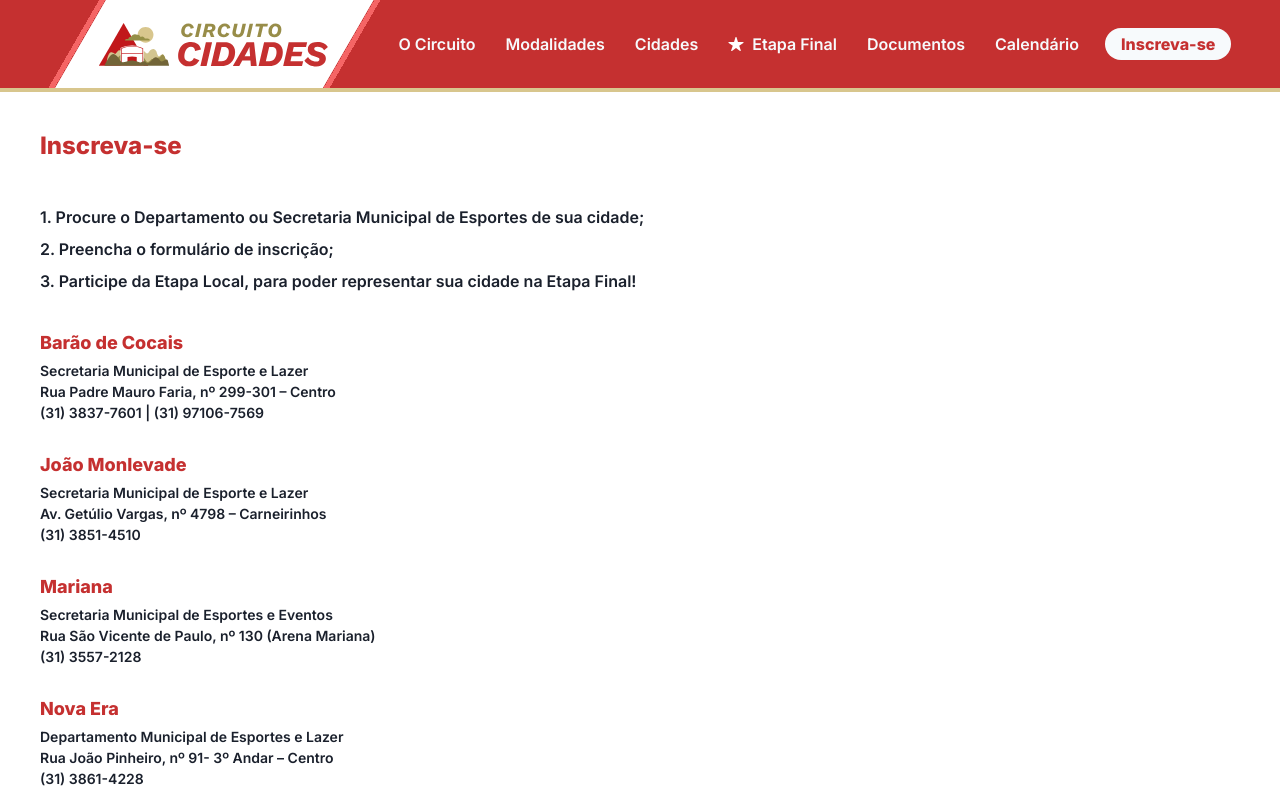
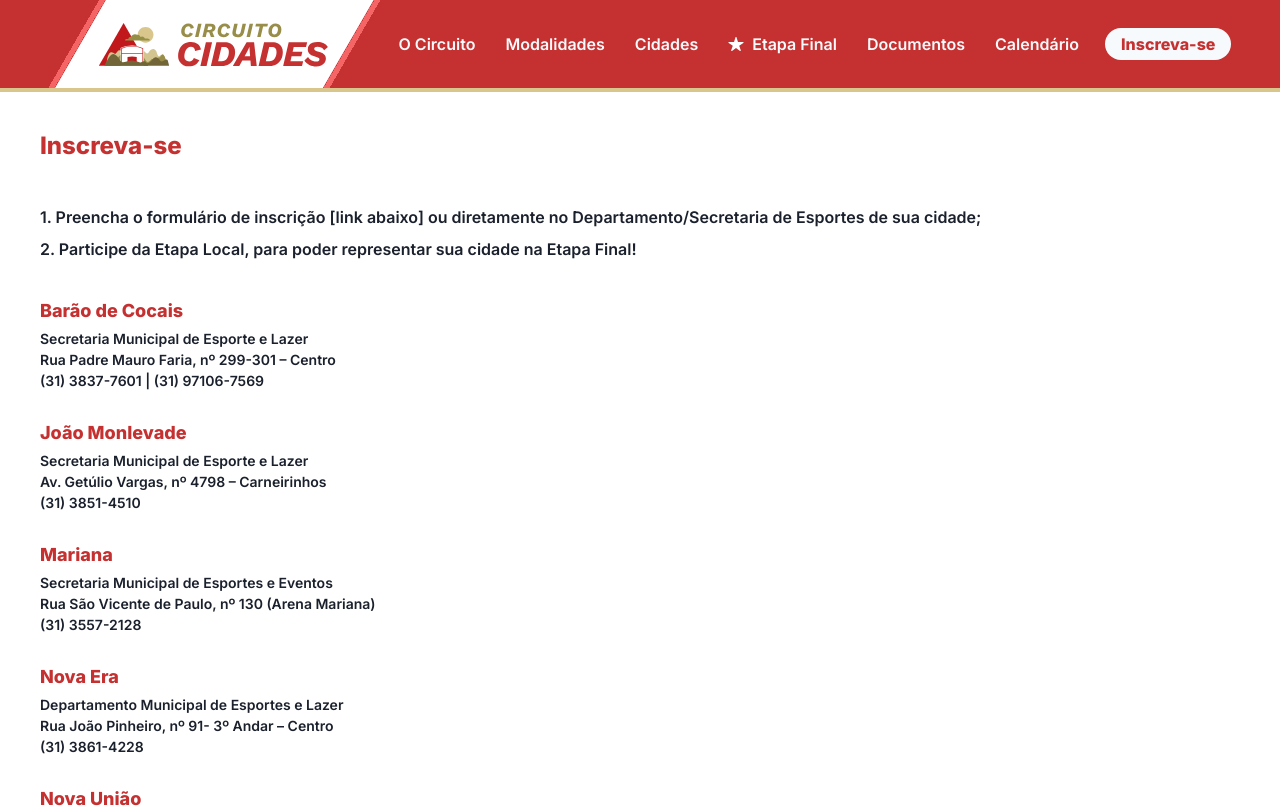
Before and after one commit to nextimecode/circuito-cidades, a Next.js app: page /inscricoes in a window 1280 px wide. Shown: the top 808 px of the page. Built offline with nearby package versions, Linux system fonts and the light colour scheme.

Commit message:
feat: release 0.11.0

```diff
--- a/src/pages/api/stage.ts
+++ b/src/pages/api/stage.ts
@@ -3,39 +3,39 @@ import { MonthForCalendarProps } from '../../types/types'
 export const stage = [
   {
     date: '16 e 17 de Outubro',
-    city: ['Ouro Preto', 'São Domingos do Prata']
+    city: ['Etapa Ouro Preto', 'Etapa São Domingos do Prata']
   },
   {
     date: '23 e 24 de Outubro',
-    city: ['João Monlevade']
+    city: ['Etapa João Monlevade']
   },
   {
     date: '30 e 31 de Outubro',
-    city: ['Barão de Cocais', 'Nova União', 'Ouro Preto']
+    city: ['Etapa Barão de Cocais', 'Etapa Nova União', 'Etapa Ouro Preto']
   },
   {
     date: '06 e 07 de Novembro',
-    city: ['Nova Era', 'São Domingos do Prata']
+    city: ['Etapa Nova Era', 'Etapa São Domingos do Prata']
   },
   {
     date: '13 a 15 de Novembro',
-    city: ['Nova União', 'Barão de Cocais']
+    city: ['Etapa Nova União', 'Etapa Barão de Cocais']
   },
   {
     date: '20 e 21 de Novembro',
-    city: ['João Monlevade', 'São Gonçalo do Rio Abaixo']
+    city: ['Etapa João Monlevade', 'Etapa São Gonçalo do Rio Abaixo']
   },
   {
     date: '27 e 28 de Novembro',
-    city: ['Mariana', 'Nova Era']
+    city: ['Etapa Mariana', 'Etapa Nova Era']
   },
   {
     date: '12 de Dezembro',
-    city: ['FINAL - Sorteio e Tabelamento']
+    city: ['SORTEIO E TABELAMENTO (Etapa Final)']
   },
   {
     date: '18 e 19 de Dezembro',
-    city: ['FINAL']
+    city: ['ETAPA FINAL']
   }
 ]
 
--- a/src/pages/inscricoes.tsx
+++ b/src/pages/inscricoes.tsx
@@ -19,13 +19,10 @@ const Inscricoes = () => {
         />
         <VStack spacing={2} alignItems='flex-start' py={[2, 4]}>
           <Text>
-            1. Procure o Departamento ou Secretaria Municipal de Esportes de sua cidade;
+            1. Preencha o formulário de inscrição [link abaixo] ou diretamente no Departamento/Secretaria de Esportes de sua cidade;
           </Text>
           <Text>
-            2. Preencha o formulário de inscrição;
-          </Text>
-          <Text>
-            3. Participe da Etapa Local, para poder representar sua cidade na Etapa Final!
+            2. Participe da Etapa Local, para poder representar sua cidade na Etapa Final!
           </Text>
         </VStack>
         {listCities.map((city, index) => (
```
Also changed, not shown: src/components/molecules/stages/index.tsx (+1 -17 lines).
